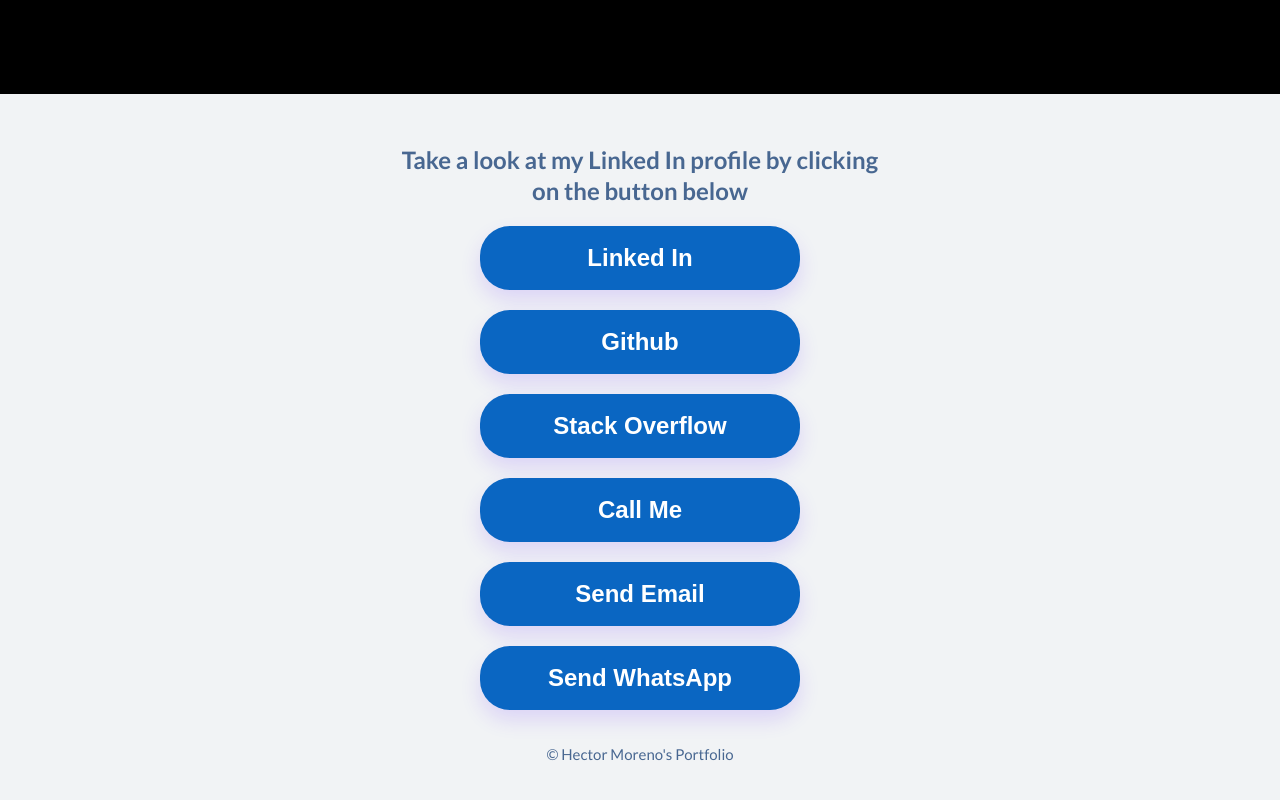
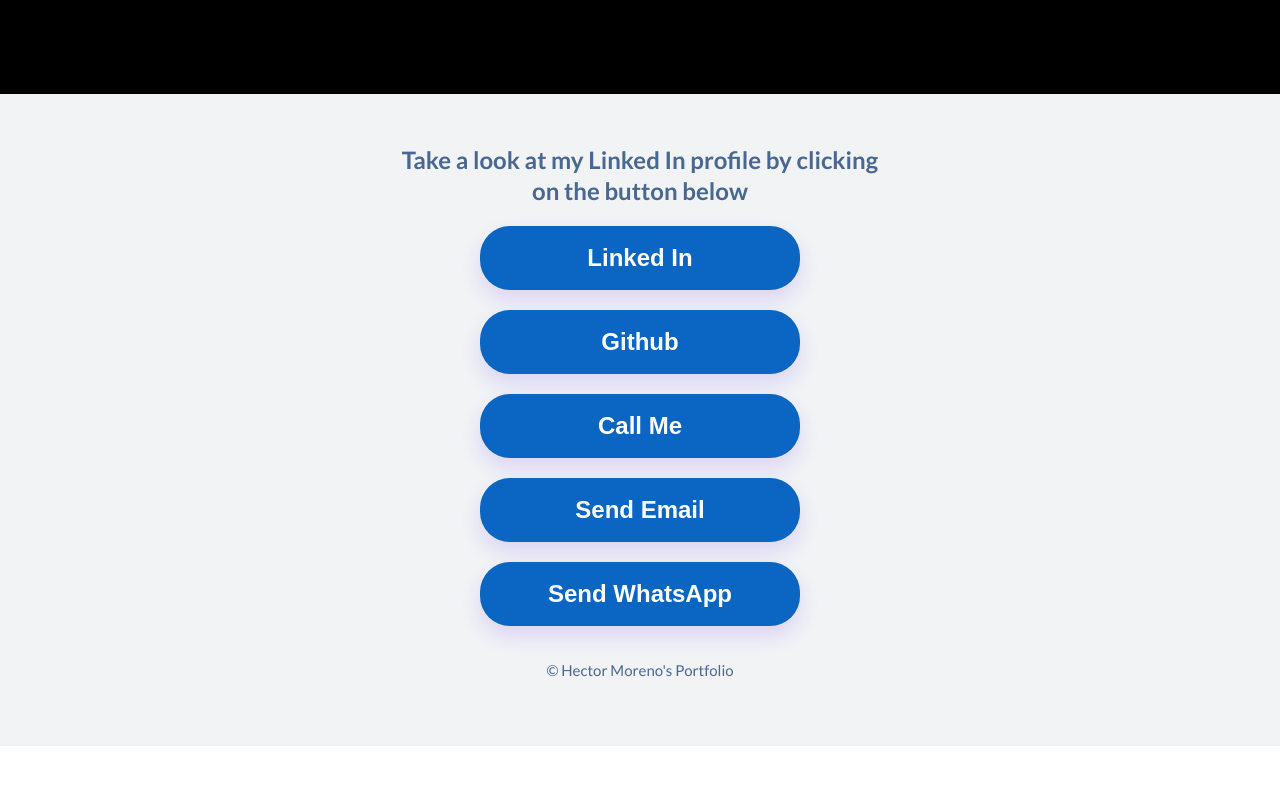
Before and after one commit to hectormorenosoftware/hectormorenosoftware.github.io, a React app: page /#/ in a window 1280 px wide. Shown: the part 2259-3059 px from the top of the page. After the commit the page ends 3005 px from the top, so only its background shows below. Built offline with nearby package versions, Linux system fonts and the light colour scheme.

Commit message:
Removed button
Removed button

```diff
--- a/src/components/Footer.js
+++ b/src/components/Footer.js
@@ -57,10 +57,6 @@
     return window.open("https://github.com/hectormorenosoftware", "_blank");
   };
 
-  const openStackOverflow = () => {
-    return window.open("https://stackoverflow.com/users/5167502/hjm", "_blank");
-  };
-
   const callPhoneNumber = () => {
     return window.open("tel:4152120456");
   };
@@ -79,7 +75,6 @@
       </Text>
       <Button onClick={openLinkedIn}>Linked In </Button>
       <Button onClick={openGithub}>Github </Button>
-      <Button onClick={openStackOverflow}>Stack Overflow </Button>
       <Button onClick={callPhoneNumber}>Call Me </Button>
       <Button onClick={sendEmail}>Send Email </Button>
       <Button onClick={sendWhatsapp}>Send WhatsApp</Button>
```
Also changed, not shown: 2 other files (tests, documents, lock files or other folders).
